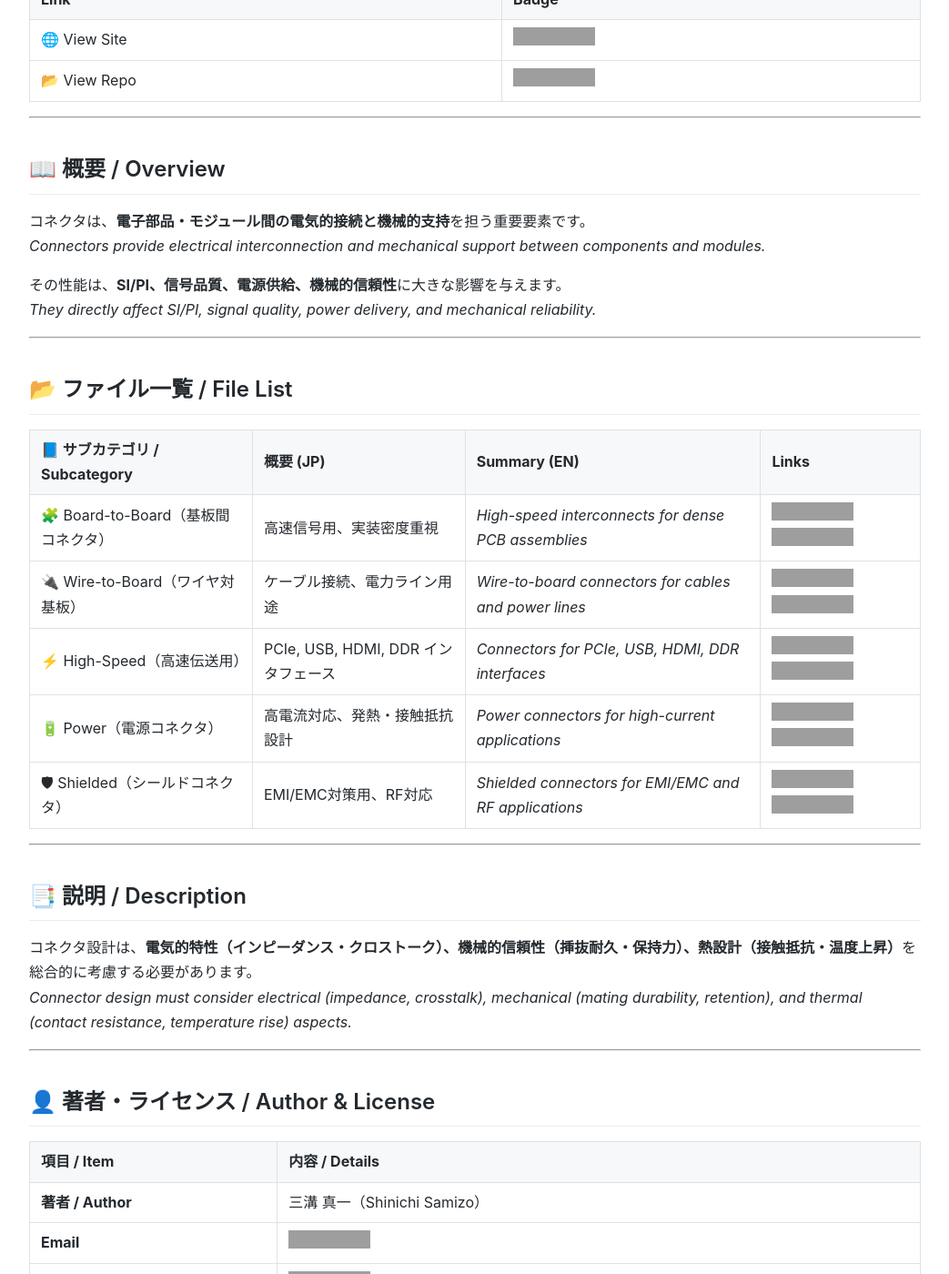
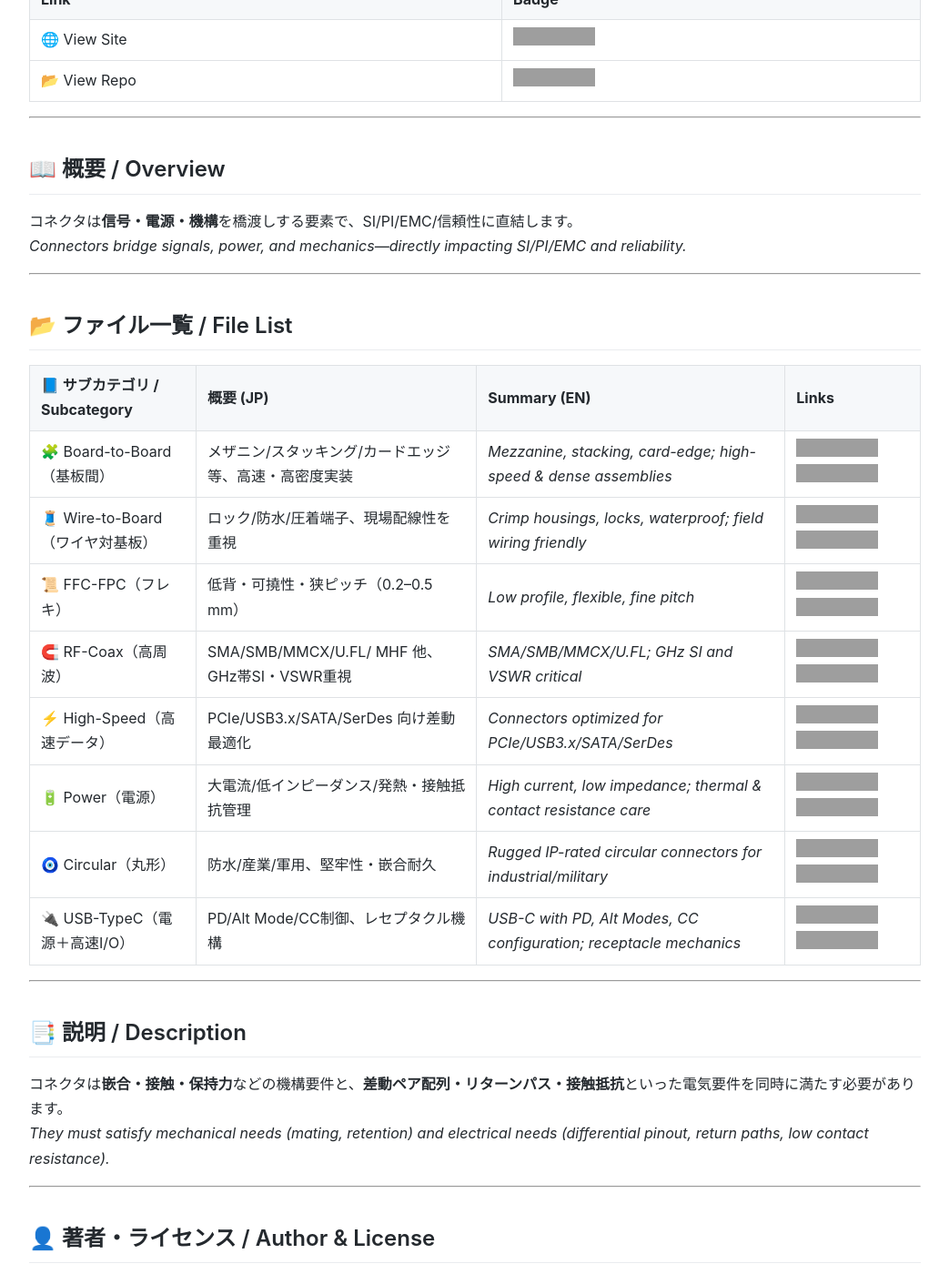
Before and after one commit to Samizo-AITL/Edusemi-Plus, a Jekyll site: the page built from Assembly-Integration/Connectors/index.md, in a window 1280 px wide and 1400 px high, scrolled down 323 px. Shown: the whole window at 91% size, without its empty margins (118-1161 px from the left). Built offline with Jekyll 4.4.1, drawn with Linux system fonts in a browser that asks for light colours; some of the changed text lies outside the part shown; grey boxes are pictures that could not be loaded.

Commit message:
Update index.md

```diff
--- a/Assembly-Integration/Connectors/index.md
+++ b/Assembly-Integration/Connectors/index.md
@@ -6,7 +6,7 @@ title: "Connectors | コネクタ"
 ---
 
 # 🔌 Connectors / コネクタ
-*Electrical & Mechanical Connectors*
+*Interconnects between boards, cables, and devices*
 
 ---
 
@@ -20,11 +20,8 @@ title: "Connectors | コネクタ"
 ---
 
 ## 📖 概要 / Overview
-コネクタは、**電子部品・モジュール間の電気的接続と機械的支持**を担う重要要素です。
-*Connectors provide electrical interconnection and mechanical support between components and modules.*
-
-その性能は、**SI/PI、信号品質、電源供給、機械的信頼性**に大きな影響を与えます。
-*They directly affect SI/PI, signal quality, power delivery, and mechanical reliability.*
+コネクタは**信号・電源・機構**を橋渡しする要素で、SI/PI/EMC/信頼性に直結します。
+*Connectors bridge signals, power, and mechanics—directly impacting SI/PI/EMC and reliability.*
 
 ---
 
@@ -32,17 +29,20 @@ title: "Connectors | コネクタ"
 
 | 📘 サブカテゴリ / Subcategory | 概要 (JP) | Summary (EN) | Links |
 |---|---|---|---|
-| 🧩 Board-to-Board（基板間コネクタ） | 高速信号用、実装密度重視 | *High-speed interconnects for dense PCB assemblies* | [![Site](https://img.shields.io/badge/View-Site-brightgreen?style=for-the-badge&logo=githubpages)](https://samizo-aitl.github.io/Edusemi-Plus/Assembly-Integration/Connectors/Board-to-Board/) [![Repo](https://img.shields.io/badge/View-Repo-blue?style=for-the-badge&logo=github)](https://github.com/Samizo-AITL/Edusemi-Plus/blob/main/Assembly-Integration/Connectors/Board-to-Board.md) |
-| 🔌 Wire-to-Board（ワイヤ対基板） | ケーブル接続、電力ライン用途 | *Wire-to-board connectors for cables and power lines* | [![Site](https://img.shields.io/badge/View-Site-brightgreen?style=for-the-badge&logo=githubpages)](https://samizo-aitl.github.io/Edusemi-Plus/Assembly-Integration/Connectors/Wire-to-Board/) [![Repo](https://img.shields.io/badge/View-Repo-blue?style=for-the-badge&logo=github)](https://github.com/Samizo-AITL/Edusemi-Plus/blob/main/Assembly-Integration/Connectors/Wire-to-Board.md) |
-| ⚡ High-Speed（高速伝送用） | PCIe, USB, HDMI, DDR インタフェース | *Connectors for PCIe, USB, HDMI, DDR interfaces* | [![Site](https://img.shields.io/badge/View-Site-brightgreen?style=for-the-badge&logo=githubpages)](https://samizo-aitl.github.io/Edusemi-Plus/Assembly-Integration/Connectors/High-Speed/) [![Repo](https://img.shields.io/badge/View-Repo-blue?style=for-the-badge&logo=github)](https://github.com/Samizo-AITL/Edusemi-Plus/blob/main/Assembly-Integration/Connectors/High-Speed.md) |
-| 🔋 Power（電源コネクタ） | 高電流対応、発熱・接触抵抗設計 | *Power connectors for high-current applications* | [![Site](https://img.shields.io/badge/View-Site-brightgreen?style=for-the-badge&logo=githubpages)](https://samizo-aitl.github.io/Edusemi-Plus/Assembly-Integration/Connectors/Power/) [![Repo](https://img.shields.io/badge/View-Repo-blue?style=for-the-badge&logo=github)](https://github.com/Samizo-AITL/Edusemi-Plus/blob/main/Assembly-Integration/Connectors/Power.md) |
-| 🛡 Shielded（シールドコネクタ） | EMI/EMC対策用、RF対応 | *Shielded connectors for EMI/EMC and RF applications* | [![Site](https://img.shields.io/badge/View-Site-brightgreen?style=for-the-badge&logo=githubpages)](https://samizo-aitl.github.io/Edusemi-Plus/Assembly-Integration/Connectors/Shielded/) [![Repo](https://img.shields.io/badge/View-Repo-blue?style=for-the-badge&logo=github)](https://github.com/Samizo-AITL/Edusemi-Plus/blob/main/Assembly-Integration/Connectors/Shielded.md) |
+| 🧩 Board-to-Board（基板間） | メザニン/スタッキング/カードエッジ等、高速・高密度実装 | *Mezzanine, stacking, card-edge; high-speed & dense assemblies* | [![Site](https://img.shields.io/badge/View-Site-brightgreen?style=for-the-badge&logo=githubpages)](https://samizo-aitl.github.io/Edusemi-Plus/Assembly-Integration/Connectors/Board-to-Board/) [![Repo](https://img.shields.io/badge/View-Repo-blue?style=for-the-badge&logo=github)](https://github.com/Samizo-AITL/Edusemi-Plus/blob/main/Assembly-Integration/Connectors/Board-to-Board.md) |
+| 🧵 Wire-to-Board（ワイヤ対基板） | ロック/防水/圧着端子、現場配線性を重視 | *Crimp housings, locks, waterproof; field wiring friendly* | [![Site](https://img.shields.io/badge/View-Site-brightgreen?style=for-the-badge&logo=githubpages)](https://samizo-aitl.github.io/Edusemi-Plus/Assembly-Integration/Connectors/Wire-to-Board/) [![Repo](https://img.shields.io/badge/View-Repo-blue?style=for-the-badge&logo=github)](https://github.com/Samizo-AITL/Edusemi-Plus/blob/main/Assembly-Integration/Connectors/Wire-to-Board.md) |
+| 📜 FFC-FPC（フレキ） | 低背・可撓性・狭ピッチ（0.2–0.5 mm） | *Low profile, flexible, fine pitch* | [![Site](https://img.shields.io/badge/View-Site-brightgreen?style=for-the-badge&logo=githubpages)](https://samizo-aitl.github.io/Edusemi-Plus/Assembly-Integration/Connectors/FFC-FPC/) [![Repo](https://img.shields.io/badge/View-Repo-blue?style=for-the-badge&logo=github)](https://github.com/Samizo-AITL/Edusemi-Plus/blob/main/Assembly-Integration/Connectors/FFC-FPC.md) |
+| 🧲 RF-Coax（高周波） | SMA/SMB/MMCX/U.FL/ MHF 他、GHz帯SI・VSWR重視 | *SMA/SMB/MMCX/U.FL; GHz SI and VSWR critical* | [![Site](https://img.shields.io/badge/View-Site-brightgreen?style=for-the-badge&logo=githubpages)](https://samizo-aitl.github.io/Edusemi-Plus/Assembly-Integration/Connectors/RF-Coax/) [![Repo](https://img.shields.io/badge/View-Repo-blue?style=for-the-badge&logo=github)](https://github.com/Samizo-AITL/Edusemi-Plus/blob/main/Assembly-Integration/Connectors/RF-Coax.md) |
+| ⚡ High-Speed（高速データ） | PCIe/USB3.x/SATA/SerDes 向け差動最適化 | *Connectors optimized for PCIe/USB3.x/SATA/SerDes* | [![Site](https://img.shields.io/badge/View-Site-brightgreen?style=for-the-badge&logo=githubpages)](https://samizo-aitl.github.io/Edusemi-Plus/Assembly-Integration/Connectors/High-Speed/) [![Repo](https://img.shields.io/badge/View-Repo-blue?style=for-the-badge&logo=github)](https://github.com/Samizo-AITL/Edusemi-Plus/blob/main/Assembly-Integration/Connectors/High-Speed.md) |
+| 🔋 Power（電源） | 大電流/低インピーダンス/発熱・接触抵抗管理 | *High current, low impedance; thermal & contact resistance care* | [![Site](https://img.shields.io/badge/View-Site-brightgreen?style=for-the-badge&logo=githubpages)](https://samizo-aitl.github.io/Edusemi-Plus/Assembly-Integration/Connectors/Power/) [![Repo](https://img.shields.io/badge/View-Repo-blue?style=for-the-badge&logo=github)](https://github.com/Samizo-AITL/Edusemi-Plus/blob/main/Assembly-Integration/Connectors/Power.md) |
+| 🧿 Circular（丸形） | 防水/産業/軍用、堅牢性・嵌合耐久 | *Rugged IP-rated circular connectors for industrial/military* | [![Site](https://img.shields.io/badge/View-Site-brightgreen?style=for-the-badge&logo=githubpages)](https://samizo-aitl.github.io/Edusemi-Plus/Assembly-Integration/Connectors/Circular/) [![Repo](https://img.shields.io/badge/View-Repo-blue?style=for-the-badge&logo=github)](https://github.com/Samizo-AITL/Edusemi-Plus/blob/main/Assembly-Integration/Connectors/Circular.md) |
+| 🔌 USB-TypeC（電源＋高速I/O） | PD/Alt Mode/CC制御、レセプタクル機構 | *USB-C with PD, Alt Modes, CC configuration; receptacle mechanics* | [![Site](https://img.shields.io/badge/View-Site-brightgreen?style=for-the-badge&logo=githubpages)](https://samizo-aitl.github.io/Edusemi-Plus/Assembly-Integration/Connectors/USB-TypeC/) [![Repo](https://img.shields.io/badge/View-Repo-blue?style=for-the-badge&logo=github)](https://github.com/Samizo-AITL/Edusemi-Plus/blob/main/Assembly-Integration/Connectors/USB-TypeC.md) |
 
 ---
 
 ## 📑 説明 / Description
-コネクタ設計は、**電気的特性（インピーダンス・クロストーク）、機械的信頼性（挿抜耐久・保持力）、熱設計（接触抵抗・温度上昇）**を総合的に考慮する必要があります。
-*Connector design must consider electrical (impedance, crosstalk), mechanical (mating durability, retention), and thermal (contact resistance, temperature rise) aspects.*
+コネクタは**嵌合・接触・保持力**などの機構要件と、**差動ペア配列・リターンパス・接触抵抗**といった電気要件を同時に満たす必要があります。
+*They must satisfy mechanical needs (mating, retention) and electrical needs (differential pinout, return paths, low contact resistance).*
 
 ---
 
```
